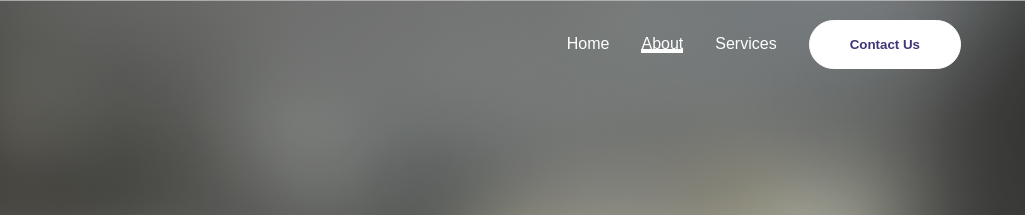
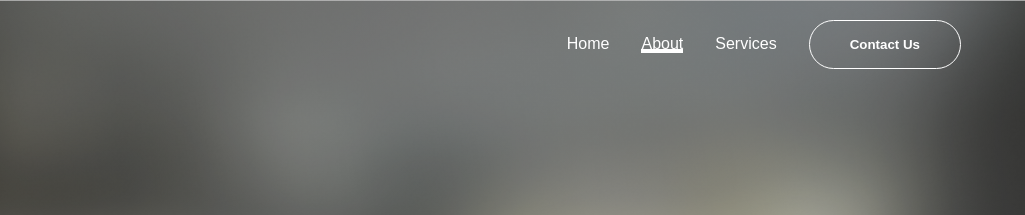
Before and after one commit to mauger1998/omega-group, a plain HTML site: page about-omega/index.html in a window 1280 px wide. Shown: the top 215 px of the page, 255-1280 px from the left. Drawn offline with nearby package versions, Linux system fonts and the light colour scheme; no server answers.

Commit message:
Change header buttons

```diff
--- a/about-omega/index.html
+++ b/about-omega/index.html
@@ -177,7 +177,7 @@
                             </a>
                         </ul>
 
-                        <button class="secondary-button">
+                        <button class="header-button">
                             Contact Us
                         </button>
                     </nav>
```
Also changed, not shown: services/index.html (+1 -1 lines).
